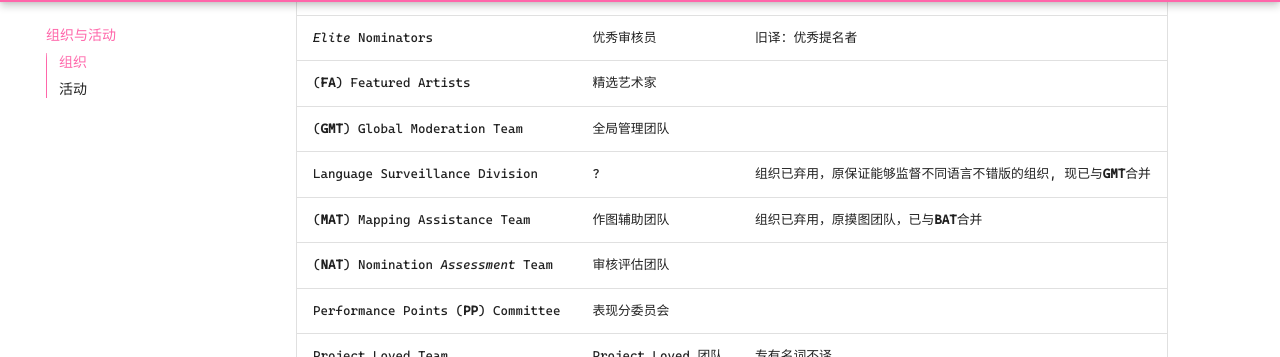
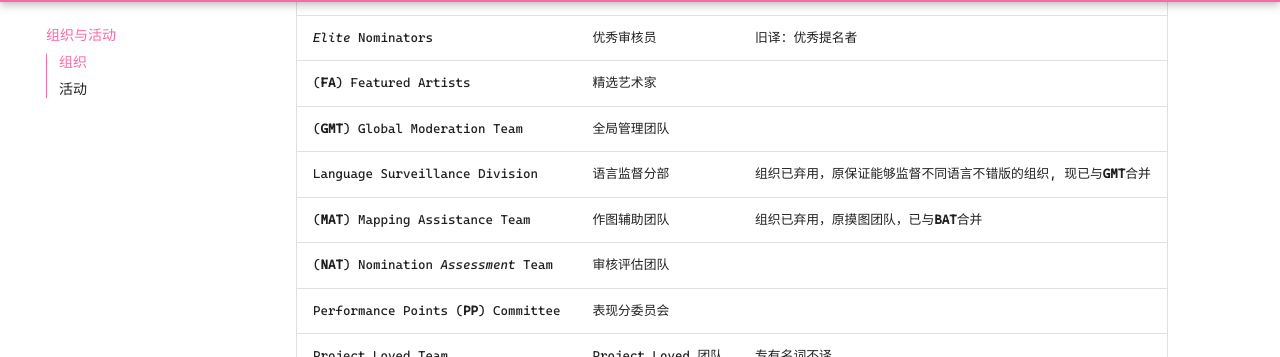
Before and after one commit to osu-atri/osu-translation-ref, an MkDocs documentation site: the page built from docs/5-people.md, in a window 1280 px wide and 900 px high, scrolled down 686 px. Shown: the part 94-451 px from the top of the window. Built offline with MkDocs 1.6.1 and Material for MkDocs 9.7.7, drawn with Linux system fonts in a browser that asks for light colours; some web fonts are replaced.

Commit message:
Add translation to LSD

```diff
--- a/docs/5-people.md
+++ b/docs/5-people.md
@@ -19,7 +19,7 @@ osu! 社区中的各种团队与举办的活动。
 | *Elite* Nominators | 优秀审核员 | 旧译：优秀提名者 |
 | (**FA**) Featured Artists | 精选艺术家 |  |
 | (**GMT**) Global Moderation Team | 全局管理团队 |  |
-| Language Surveillance Division | ? | 组织已弃用，原保证能够监督不同语言不错版的组织, 现已与**GMT**合并 |
+| Language Surveillance Division | 语言监督分部 | 组织已弃用，原保证能够监督不同语言不错版的组织, 现已与**GMT**合并 |
 | (**MAT**) Mapping Assistance Team | 作图辅助团队 | 组织已弃用，原摸图团队，已与**BAT**合并 |
 | (**NAT**) Nomination *Assessment* Team | 审核评估团队 |  |
 | Performance Points (**PP**) Committee | 表现分委员会 |  |
```
